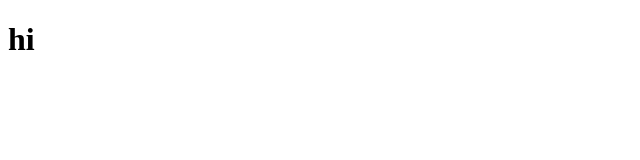
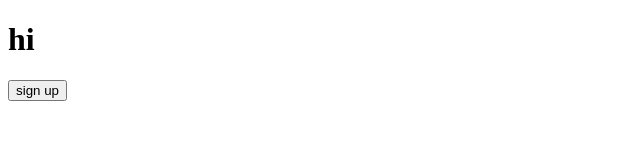
Before and after one commit to Buchi27/git-class, a plain HTML site: page index.html in a window 1280 px wide. Shown: the whole page, without its empty margins (0-640 px from the left). Drawn offline with Linux system fonts and the light colour scheme.

```diff
--- a/index.html
+++ b/index.html
@@ -7,6 +7,8 @@
 </head>
 <body>
     <h1>hi</h1>
-
+   <button>
+    sign up
+   </button>
 </body>
 </html>
```
